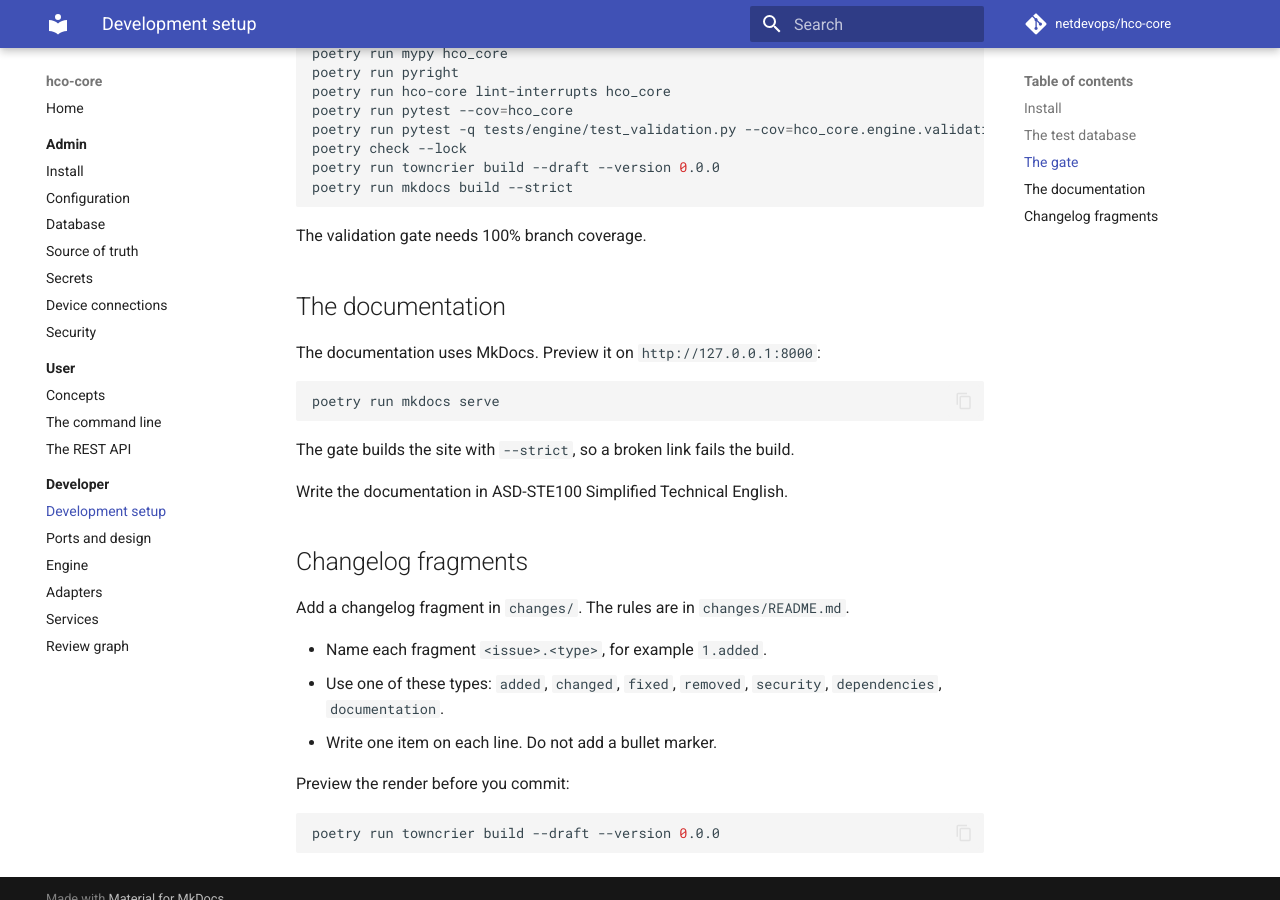
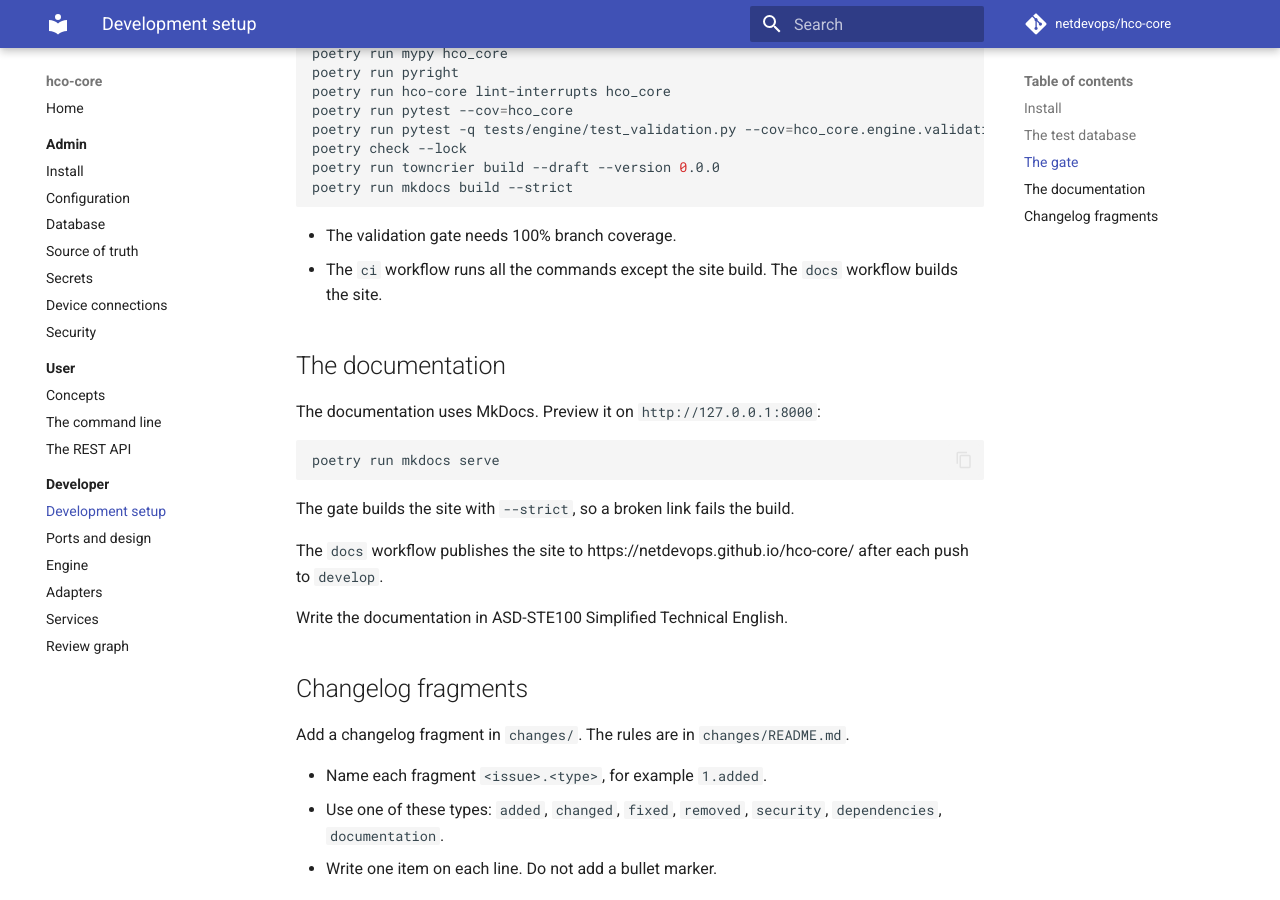
Before and after one commit to netdevops/hco-core, an MkDocs documentation site: the page built from docs/developer/setup.md, in a window 1280 px wide and 900 px high, scrolled down 762 px. Built offline with MkDocs 1.6.1 and Material for MkDocs 9.7.7, drawn with Linux system fonts in a browser that asks for light colours; comment, search, counter and statistics services are not loaded.

Commit message:
#50: Address the review comments
A docs workflow builds the site once on each pull request and publishes
it to GitHub Pages after a push to develop. The ci matrix no longer
builds the site. The CLI help link and the release note name the
published site. The example test gives each example a stable id, runs
an indented example, and refuses a Python fence that it does not run.

````diff
--- a/docs/developer/setup.md
+++ b/docs/developer/setup.md
@@ -40,7 +40,8 @@ poetry run towncrier build --draft --version 0.0.0
 poetry run mkdocs build --strict
 ```
 
-The validation gate needs 100% branch coverage.
+- The validation gate needs 100% branch coverage.
+- The `ci` workflow runs all the commands except the site build. The `docs` workflow builds the site.
 
 ## The documentation
 
@@ -51,6 +52,8 @@ poetry run mkdocs serve
 ```
 
 The gate builds the site with `--strict`, so a broken link fails the build.
+
+The `docs` workflow publishes the site to https://netdevops.github.io/hco-core/ after each push to `develop`.
 
 Write the documentation in ASD-STE100 Simplified Technical English.
 
--- a/mkdocs.yml
+++ b/mkdocs.yml
@@ -1,4 +1,5 @@
 site_name: hco-core
+site_url: https://netdevops.github.io/hco-core/
 site_description: Ports, domain models, and a review service for network configuration orchestration on hier_config
 repo_url: https://github.com/netdevops/hco-core
 repo_name: netdevops/hco-core
````
Also changed, not shown: docs/admin/install.md (+1 -1 lines), 6 other files.
